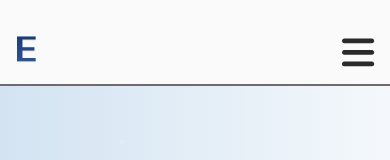
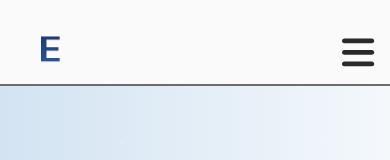
Before and after one commit to ehis-io/ehis-portfolio, a Next.js app: page / in a window 390 px wide. Shown: the top 160 px of the page. Built offline with nearby package versions, Linux system fonts and the light colour scheme; a web font is replaced by a local one.

Commit message:
center navbar

```diff
--- a/app/components/nav-bar/nav.module.css
+++ b/app/components/nav-bar/nav.module.css
@@ -13,7 +13,7 @@
 .name {
   font-size: 2rem;
   font-weight: bold;
-  margin-left: 1em;
+  margin-left: 4em;
   width: fit-content;
   color: var(--text-color);
 }
@@ -52,6 +52,7 @@
   display: flex;
   justify-content: right;
   align-items: right;
+  margin-left: 15em;
 }
 
 .links li {
@@ -138,7 +139,7 @@
 
     font-size: 1rem;
     font-weight: bold;
-    margin-left: 0.5em;
+    margin-left: 2em;
     width: fit-content;
     color: var(--text-color);
   }
@@ -159,6 +160,7 @@
     flex-direction: column;
     align-items: center;
     margin-top: 1rem;
+    margin-left: 0git;
     transition: all 0.3s ease-in-out;
     overflow: hidden;
   }
```
